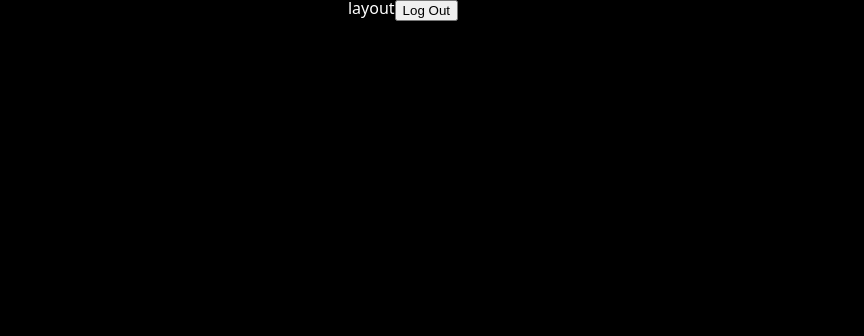
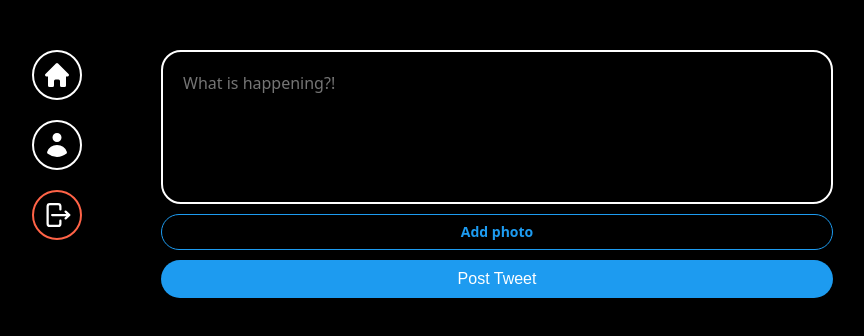
Before and after one commit to protofu/Switter_Clone, a React (Vite) app: page / in a window 1280 px wide. Shown: the top 336 px of the page, without its empty margins (237-1101 px from the left). Built offline with nearby package versions, Linux system fonts and the light colour scheme; no server answers; sample sign-in values are in the browser's storage.

Commit message:
feat: tweet with photo

```diff
--- a/src/components/layout.tsx
+++ b/src/components/layout.tsx
@@ -1,10 +1,80 @@
-import { Outlet } from "react-router-dom";
+import { Link, Outlet, useNavigate } from "react-router-dom";
+import styled from "styled-components";
+import { auth } from "../firebase";
 
-export default function Layout(){
-    return (
-        <>
-          <h2>layout</h2>
-          <Outlet />
-        </>
-    );
+const Wrapper = styled.div`
+  display: grid;
+  gap: 20px;
+  grid-template-columns: 1fr 4fr;
+  padding: 50px 0px;
+  height: 100%;
+  width: 100%;
+  max-width: 860px;
+`;
+
+const Menu = styled.div`
+  display: flex;
+  flex-direction: column;
+  align-items: center;
+  gap: 20px;
+`;
+
+const MenuItem = styled.div`
+  cursor: pointer;
+  display: flex;
+  align-items: center;
+  justify-content: center;
+  border: 2px solid white;
+  height: 50px;
+  width: 50px;
+  border-radius: 50%;
+  svg {
+    width: 30px;
+    fill: white;
+  }
+  &.log-out {
+    border-color: tomato;
+    svg {
+      color: tomato;
+    }
+  }
+`;
+
+export default function Layout() {
+  const navigate = useNavigate();
+  const onLogOut = async () => {
+    const ok = confirm("로그아웃 하시겠습니까?");
+    if (ok) {
+      await auth.signOut();
+      navigate("/login");
+    }
+  }
+  return (
+    <Wrapper>
+      <Menu>
+        <Link to="/">
+          <MenuItem>
+            <svg fill="currentColor" viewBox="0 0 20 20" xmlns="http://www.w3.org/2000/svg" aria-hidden="true">
+              <path clipRule="evenodd" fillRule="evenodd" d="M9.293 2.293a1 1 0 0 1 1.414 0l7 7A1 1 0 0 1 17 11h-1v6a1 1 0 0 1-1 1h-2a1 1 0 0 1-1-1v-3a1 1 0 0 0-1-1H9a1 1 0 0 0-1 1v3a1 1 0 0 1-1 1H5a1 1 0 0 1-1-1v-6H3a1 1 0 0 1-.707-1.707l7-7Z" />
+            </svg>
+          </MenuItem>
+        </Link>
+        <Link to="/profile">
+        <MenuItem>
+          <svg fill="currentColor" viewBox="0 0 20 20" xmlns="http://www.w3.org/2000/svg" aria-hidden="true">
+            <path d="M10 8a3 3 0 1 0 0-6 3 3 0 0 0 0 6ZM3.465 14.493a1.23 1.23 0 0 0 .41 1.412A9.957 9.957 0 0 0 10 18c2.31 0 4.438-.784 6.131-2.1.43-.333.604-.903.408-1.41a7.002 7.002 0 0 0-13.074.003Z" />
+          </svg>
+        </MenuItem>
+        </Link>
+
+        <MenuItem onClick={onLogOut} className="log-out">
+          <svg fill="currentColor" viewBox="0 0 20 20" xmlns="http://www.w3.org/2000/svg" aria-hidden="true">
+            <path clipRule="evenodd" fillRule="evenodd" d="M3 4.25A2.25 2.25 0 0 1 5.25 2h5.5A2.25 2.25 0 0 1 13 4.25v2a.75.75 0 0 1-1.5 0v-2a.75.75 0 0 0-.75-.75h-5.5a.75.75 0 0 0-.75.75v11.5c0 .414.336.75.75.75h5.5a.75.75 0 0 0 .75-.75v-2a.75.75 0 0 1 1.5 0v2A2.25 2.25 0 0 1 10.75 18h-5.5A2.25 2.25 0 0 1 3 15.75V4.25Z" />
+            <path clipRule="evenodd" fillRule="evenodd" d="M6 10a.75.75 0 0 1 .75-.75h9.546l-1.048-.943a.75.75 0 1 1 1.004-1.114l2.5 2.25a.75.75 0 0 1 0 1.114l-2.5 2.25a.75.75 0 1 1-1.004-1.114l1.048-.943H6.75A.75.75 0 0 1 6 10Z" />
+          </svg>
+        </MenuItem>
+      </Menu>
+      <Outlet />
+    </Wrapper>
+  );
 }
--- /dev/null
+++ b/src/components/post-tweet-form.tsx
@@ -0,0 +1,131 @@
+import { addDoc, collection, updateDoc } from "firebase/firestore";
+import { useState } from "react";
+import { styled } from "styled-components";
+import { auth, db, storage } from "../firebase";
+import { getDownloadURL, ref, uploadBytes } from "firebase/storage";
+
+const Form = styled.form`
+  display: flex;
+  flex-direction: column;
+  gap: 10px;
+`;
+
+const TextArea = styled.textarea`
+  border: 2px solid white;
+  padding: 20px;
+  border-radius: 20px;
+  font-size: 16px;
+  color: white;
+  background-color: black;
+  width: 100%;
+  resize: none;
+  font-family: system-ui, -apple-system, BlinkMacSystemFont, "Segoe UI", Roboto,
+    Oxygen, Ubuntu, Cantarell, "Open Sans", "Helvetica Neue", sans-serif;
+  &::placeholder {
+    font-size: 16px;
+  }
+  &:focus {
+    outline: none;
+    border-color: #1d9bf0;
+  }
+`;
+
+const AttachFileButton = styled.label`
+  padding: 10px 0px;
+  color: #1d9bf0;
+  text-align: center;
+  border-radius: 20px;
+  border: 1px solid #1d9bf0;
+  font-size: 14px;
+  font-weight: 600;
+  cursor: pointer;
+`;
+
+const AttachFileInput = styled.input`
+  display: none;
+`;
+
+const SubmitBtn = styled.input`
+  background-color: #1d9bf0;
+  color: white;
+  border: none;
+  padding: 10px 0px;
+  border-radius: 20px;
+  font-size: 16px;
+  cursor: pointer;
+  &:hover,
+  &:active {
+    opacity: 0.9;
+  }
+`;
+
+export default function PostTweetForm() {
+  const [isLoading, setLoading] = useState(false);
+  const [tweet, setTweet] = useState("");
+  const [file, setFile] = useState<File | null>(null);
+  const onChange = (e: React.ChangeEvent<HTMLTextAreaElement>) => {
+    setTweet(e.target.value);
+  };
+  const onFileChange = (e: React.ChangeEvent<HTMLInputElement>) => {
+    const { files } = e.target;
+    if (files && files.length === 1) {
+      setFile(files[0]);
+    }
+  };
+  const onSubmit = async (e: React.FormEvent<HTMLFormElement>) => {
+    e.preventDefault();
+    const user = auth.currentUser;
+    if (!user || isLoading || tweet === "" || tweet.length > 180) return;
+    try {
+      setLoading(true);
+      const doc = await addDoc(collection(db, "tweets"), {
+        tweet,
+        createdAt: Date.now(),
+        username: user.displayName || "Anonymous",
+        userId: user.uid,
+      });
+      if (file) {
+        const locationRef = ref(
+          storage,
+          `tweets/${user.uid}-${user.displayName}/${doc.id}`
+        );
+        const result = await uploadBytes(locationRef, file);
+        const url = await getDownloadURL(result.ref);
+        await updateDoc(doc, {
+          photo: url,
+        });
+      }
+      setTweet("");
+      setFile(null);
+    } catch (e) {
+      console.log(e);
+    } finally {
+      setLoading(false);
+    }
+  };
+  return (
+    <Form onSubmit={onSubmit}>
+      <TextArea
+        required
+        rows={5}
+        maxLength={180}
+        onChange={onChange}
+        value={tweet}
+        placeholder="What is happening?!"
+      />
+      <AttachFileButton htmlFor="file">
+        {file ? "Photo added ✅" : "Add photo"}
+      </AttachFileButton>
+      <AttachFileInput
+        onChange={onFileChange}
+        type="file"
+        id="file"
+        accept="image/*"
+      />
+      <SubmitBtn
+        type="submit"
+        value={isLoading ? "Posting..." : "Post Tweet"}
+      />
+    </Form>
+  );
+}
--- a/src/firebase.ts
+++ b/src/firebase.ts
@@ -1,5 +1,7 @@
 import { initializeApp } from "firebase/app";
 import { getAuth } from "firebase/auth";
+import { getFirestore } from "firebase/firestore";
+import { getStorage } from "firebase/storage";
 
 const firebaseConfig = {
   apiKey: "AIzaSyBLsoMMXa2yhIdEon2rpZunK-sBxdBidbs",
@@ -13,3 +15,7 @@
 const app = initializeApp(firebaseConfig);
 
 export const auth = getAuth(app);
+
+export const storage = getStorage(app);
+
+export const db = getFirestore(app);
--- a/src/routes/home.tsx
+++ b/src/routes/home.tsx
@@ -1,8 +1,12 @@
-import { auth } from "../firebase";
+import styled from "styled-components";
+import PostTweetFrom from "../components/post-tweet-form";
+
+const Wrapper = styled.div``;
 
 export default function Home() {
-    const logOut = () => {
-        auth.signOut();
-    }
-    return <h1><button onClick={logOut}>Log Out</button></h1>;
+    return (
+        <Wrapper>
+          <PostTweetFrom />
+        </Wrapper>
+    );
 }
```
